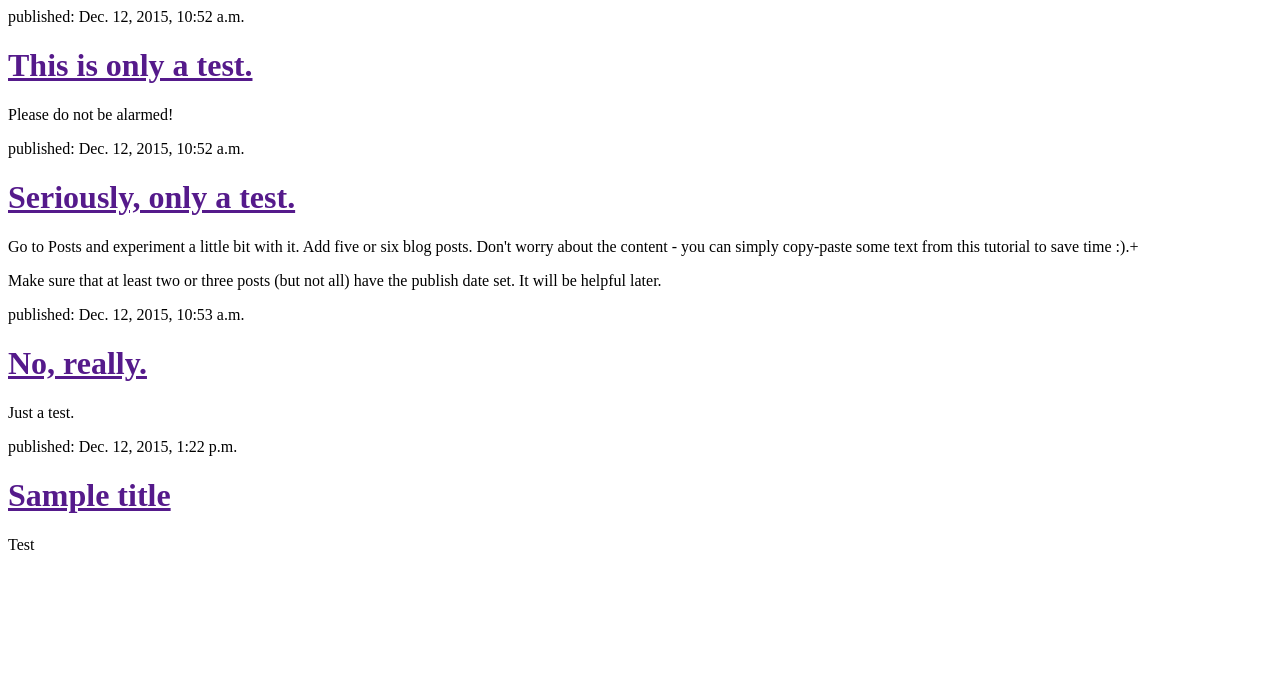
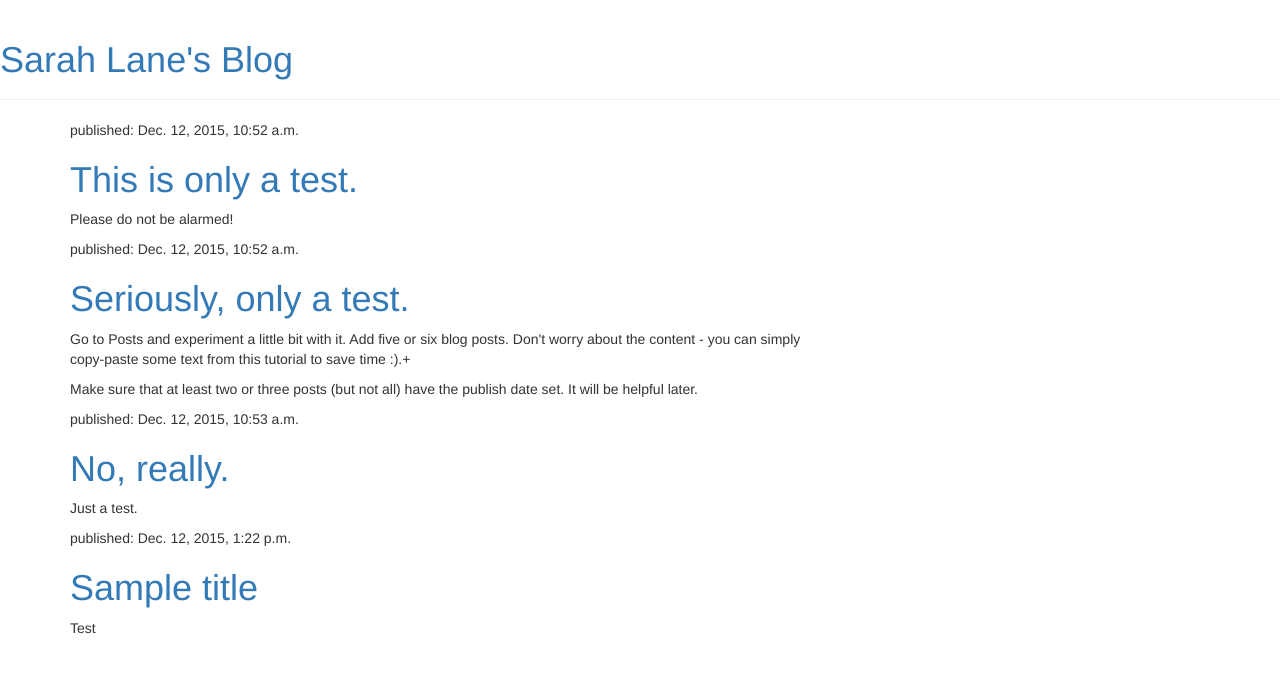
Before and after one commit to smlane/my-first-blog, a Django app: page / in a window 1280 px wide. Shown: the top 673 px of the page. Run offline with Django 3.2, Linux system fonts and the light colour scheme; data comes from the database, SQL or seed files in the repository; some libraries are stand-ins or nearby versions.

Commit message:
Modified templates.

```diff
--- a/blog/templates/blog/post_list.html
+++ b/blog/templates/blog/post_list.html
@@ -1,14 +1,32 @@
+{% load staticfiles %}
 <html>
 	<head>
+	<link rel="stylesheet" href="//maxcdn.bootstrapcdn.com/bootstrap/3.2.0/css/bootstrap.min.css">
+	<link rel="stylesheet" href="//maxcdn.bootstrapcdn.com/bootstrap/3.2.0/css/bootstrap-theme.min.css">
+	<link rel="stylesheet" href="{% static 'css/blog.css' %}">
+	<link href="http://fonts.googleapis.com/css?family=Lobster&subset=latin,latin-ext" rel="stylesheet" type="text/css">
+
 		<title>Sarah's blog</title>
 	</head>
+	<div class="page-header">
+    <h1><a href="/">Sarah Lane's Blog</a></h1>
+	</div>
+
 	<body>
-		{% for post in posts %}
-			<div>
-				<p>published: {{ post.published_date }}</p>
-				<h1><a href="">{{ post.title }}</a></h1>
-				<p>{{ post.text|linebreaks }}</a></h1>
-			</div>
-		{% endfor %}
+		<div class="content container">
+    <div class="row">
+        <div class="col-md-8">
+            {% for post in posts %}
+                <div class="post">
+                    <div class="date">
+                        <p>published: {{ post.published_date }}</p>
+                    </div>
+                    <h1><a href="">{{ post.title }}</a></h1>
+                    <p>{{ post.text|linebreaks }}</p>
+                </div>
+            {% endfor %}
+        </div>
+    </div>
+</div>
 	</body>
 </html>
```
